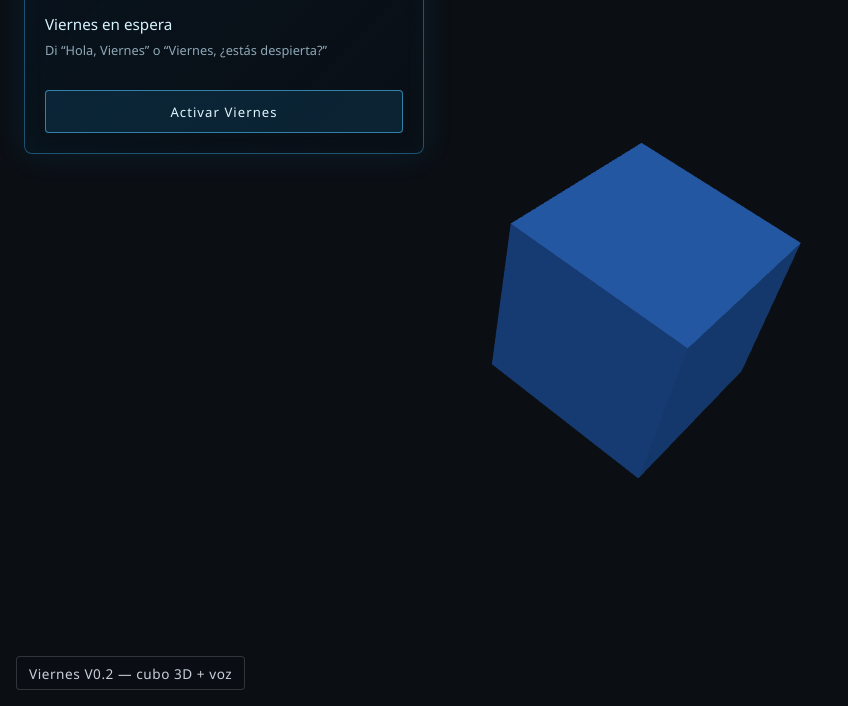
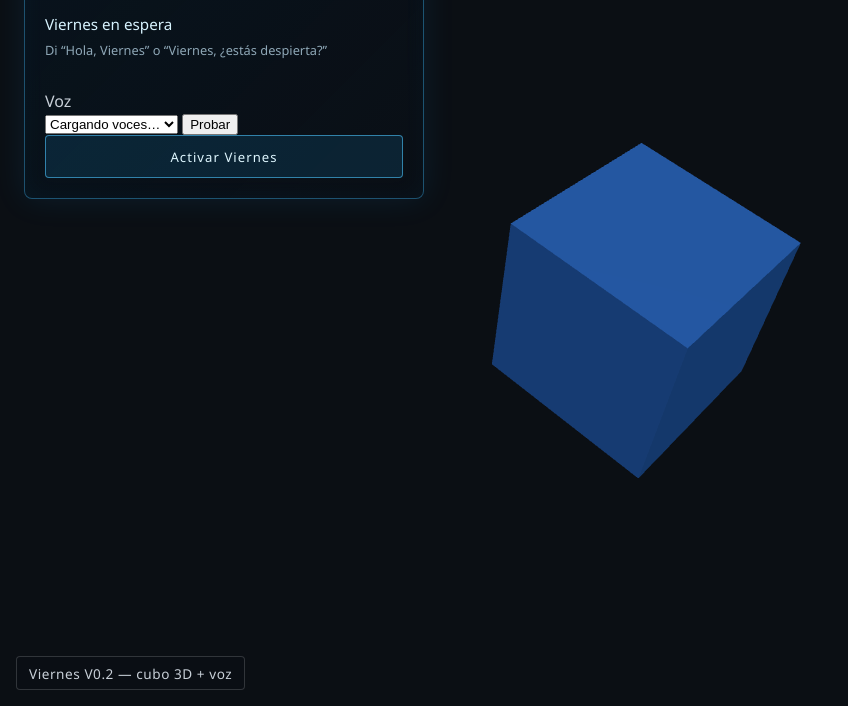
Before and after one commit to solucionesrptech/viernes-ui, a website built with Vite: page index.html in a window 1280 px wide. Shown: the part 94-800 px from the top of the page, without its empty margins (0-848 px from the left). Built offline with nearby package versions, Linux system fonts and the light colour scheme.

Commit message:
feat: add voice selector controls

```diff
--- a/index.html
+++ b/index.html
@@ -23,6 +23,15 @@
         <p class="voice-panel__transcript" id="voice-transcript">
           Di “Hola, Viernes” o “Viernes, ¿estás despierta?”
         </p>
+        <label class="voice-panel__label" for="voice-select">Voz</label>
+        <div class="voice-panel__voice-controls">
+          <select class="voice-panel__select" id="voice-select">
+            <option>Cargando voces…</option>
+          </select>
+          <button class="voice-panel__preview" id="voice-preview" type="button">
+            Probar
+          </button>
+        </div>
         <button class="voice-panel__button" id="voice-toggle" type="button">
           Activar Viernes
         </button>
```
